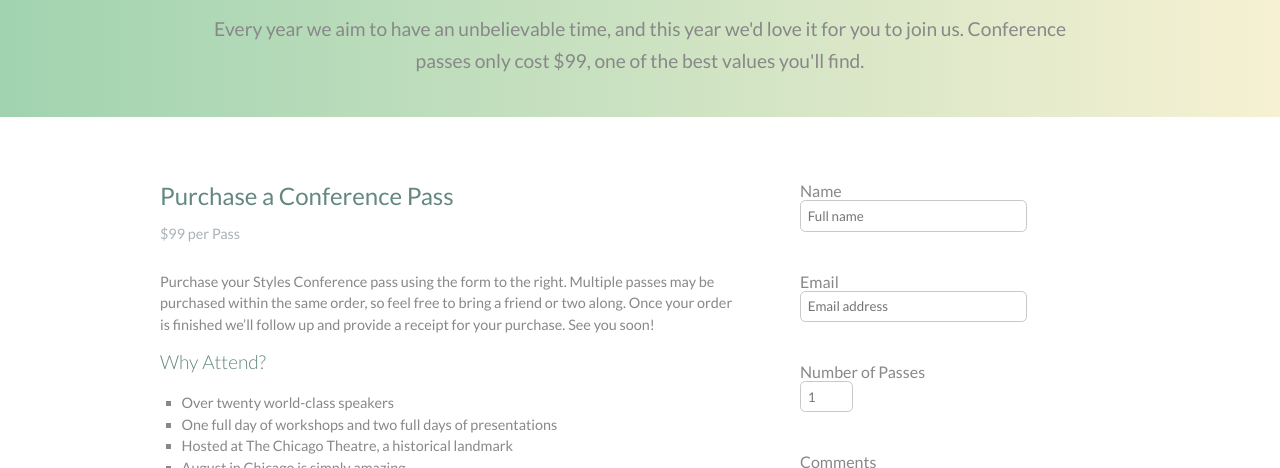
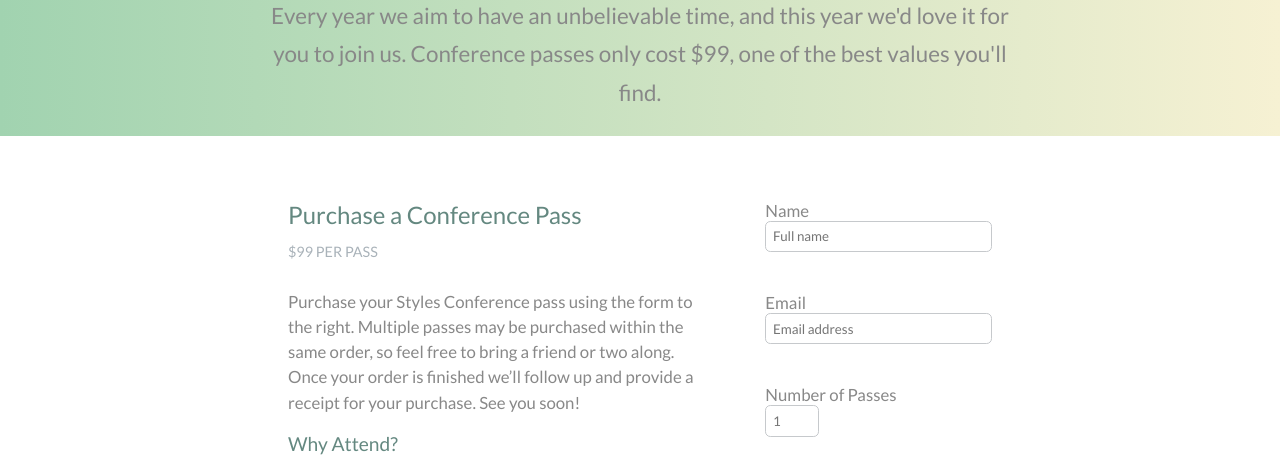
Before and after one commit to GirlWeySabi/Conference_page_Christiana_and_Funke, a plain HTML site: page register.html in a window 1280 px wide. Shown: the part 272-740 px from the top of the page. Drawn offline with Linux system fonts and the light colour scheme.

Commit message:
modifying html and css files

```diff
--- a/assets/stylesheets/register.css
+++ b/assets/stylesheets/register.css
@@ -57,27 +57,44 @@ h4 {
 }
 
 .regPara {
-  font-size:  1.2em;
+  font-size:  1.4em;
   line-height: 1.7em;
-  margin: 0.8em 10em 0.8em 10em;
+  /* margin: 0.8em 10em 0.8em 10em; */
+  margin: 0 auto;
   color: #888;
+  width: 60%;
 }
 
 .main .purchaseHead {
   display: flex;
   padding: 4em 10em 3em 10em;
+  justify-content: space-evenly;
+  width: 80%;
+  margin: 0 auto;
 }
 
-.purchase {
+/* .purchase {
   flex: 1;
 }
 
 .inputBox {
   flex: 1;
-}
+} */
 
 .input {
   display: block;
+  margin-bottom: 3em;
+  padding: 0.5em;
+  width: 17em;
+  border-radius: 0.4em;
+  border: 1px solid #c6c9cc;
+  color: #888;
+
+}
+
+.inputLabel {
+  font-weight: 400;
+  font-size: 1.05em;
 }
 
 .purchase-1 {
@@ -94,41 +111,29 @@ h4 {
 .purchasePara {
   color: #888;
   font-weight: 400;
-  font-size: 0.9em;
+  font-size: 1.05em;
   margin-bottom: 1em;
   line-height: 1.5em;
-  margin-right: 5em;
-  width: 120%;
+  width: 85%;
 }
 
 .purchaseY {
   margin-bottom: 1em;
   font-size: 1.2em;
-  font-weight: 300;
+  font-weight: 400;
 }
 
 .purchaseList-1 {
   list-style-type: square;
   color: #888;
-  font-size: 0.9em;
+  font-size: 1.05em;
   line-height: 1.5em;
   margin-left: 1.5em;
 }
 
 .formBox {
   color: #888;
-  margin-left: 10em;
   display: grid;
-
-}
-
-.input {
-  margin-bottom: 3em;
-  padding: 0.5em;
-  width: 17em;
-  border-radius: 0.4em;
-  border: 1px solid #c6c9cc;
-  color: #888;
 
 }
 
--- a/assets/stylesheets/venue.css
+++ b/assets/stylesheets/venue.css
@@ -57,10 +57,17 @@ h4 {
 }
 
 .regPara {
-  font-size:  1.2em;
+  font-size:  1.4em;
   line-height: 1.7em;
-  margin: 0.8em 10em 0.8em 10em;
+  /* margin: 0.8em 10em 0.8em 10em; */
+  margin: 0 auto;
+  width: 60%;
   color: #888;
+}
+
+.try {
+  display: flex;
+  flex-direction: column;
 }
 
 .row-1 {
@@ -100,10 +107,7 @@ h4 {
     color: #888;
 }
 
-.try {
-    display: flex;
-    flex-direction: column;
-}
+
 
 .footer {
     background-color: #293F50;
--- a/register.html
+++ b/register.html
@@ -41,7 +41,7 @@
 
     <div class="purchase">
         <h2 class="purchase-1">Purchase a Conference Pass</h2>
-       <h5 class="purchaseCost">$99 per Pass</h5>
+        <h5 class="purchaseCost">$99 PER PASS</h5>
         <p class="purchasePara">Purchase your Styles Conference pass using the form to the right. Multiple passes may be purchased within the same order, so feel free to bring a friend or two along. Once your order is finished we’ll follow up and provide a receipt for your purchase. See you soon!
         </p>
         <h4 class="purchaseY">Why Attend?</h4>
```
Lines whose indentation alone changed are shown as unchanged.
